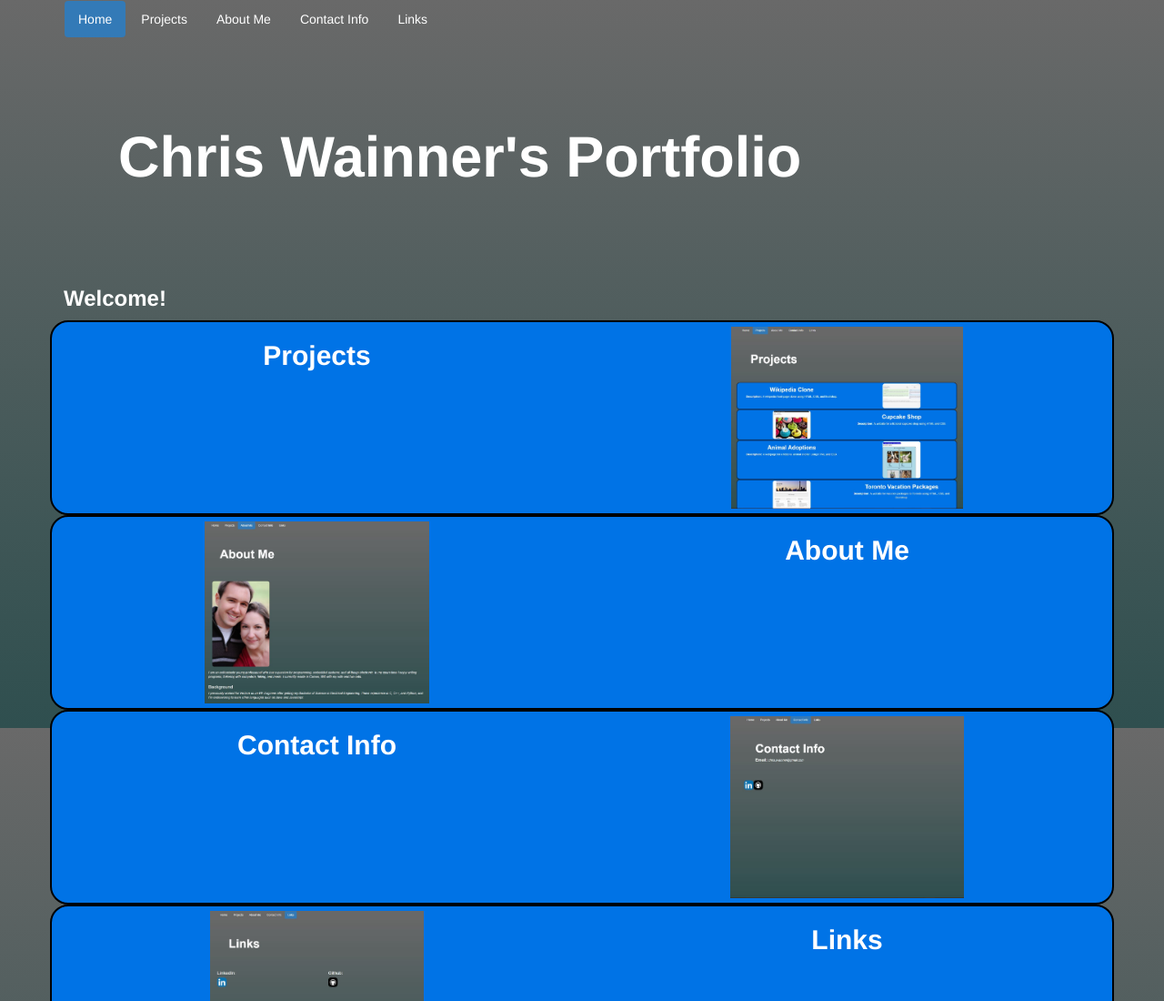
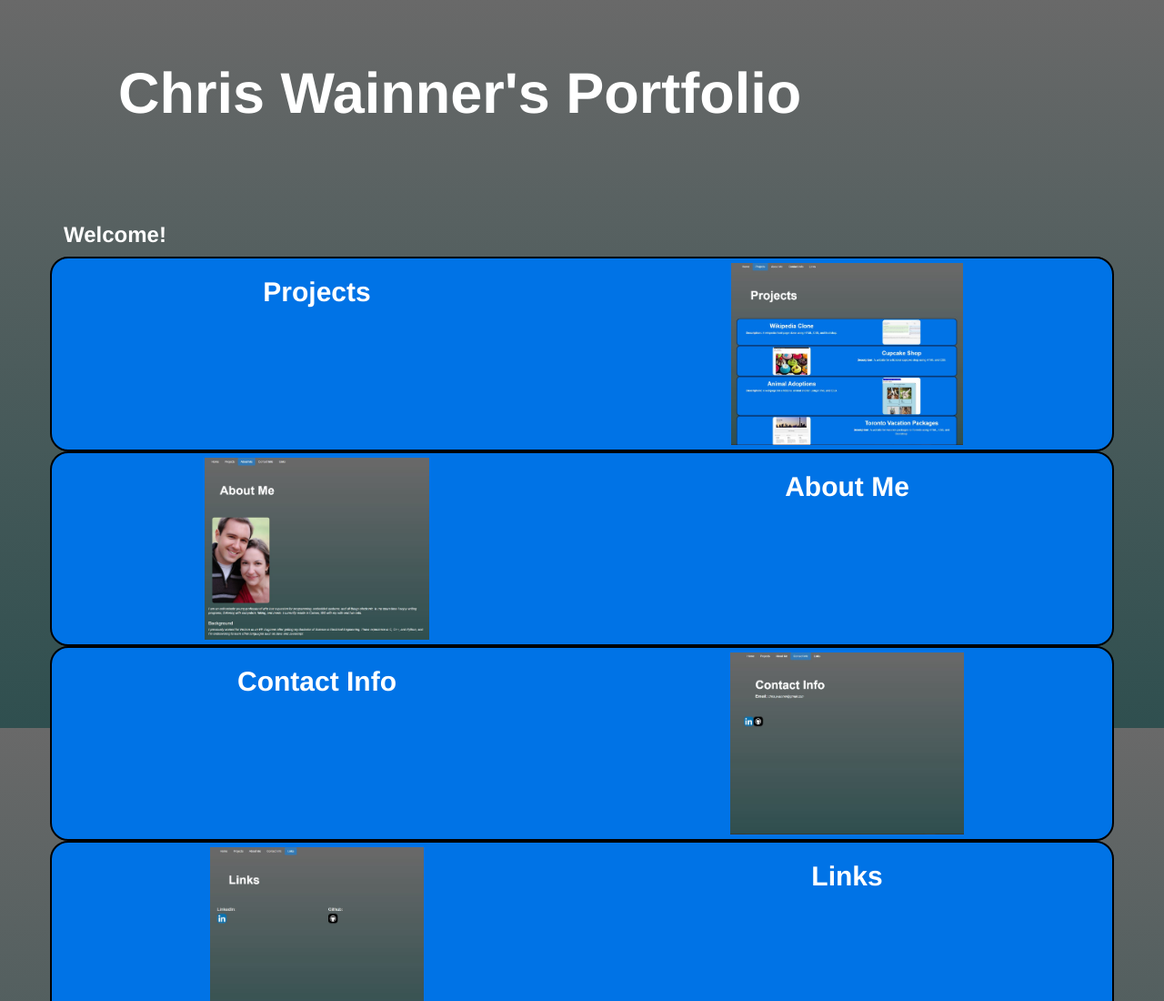
Before and after one commit to cwainner/portfolio, a plain HTML site: page index.html in a window 1280 px wide. Shown: the top 1100 px of the page at 91% size. Drawn offline with nearby package versions, Linux system fonts and the light colour scheme.

Commit message:
Finishing touches, remove navbar from index page

```diff
--- a/index.html
+++ b/index.html
@@ -7,16 +7,6 @@
     </head>
     <body>
         <div class="container">
-            <!--Page-top navbar-->
-            <div class="navbar">
-                <ul class="nav nav-pills">
-                   <li class="active"><a href="index.html">Home</a></li>
-                   <li><a href="Projects.html">Projects</a></li>
-                   <li><a href="about-me.html">About Me</a></li>
-                   <li><a href="contact.html">Contact Info</a></li>
-                   <li><a href="links.html">Links</a></li>
-                </ul>
-            </div>
             <!--Jumbotron with welcome-->
             <div class="jumbotron">
                 <h1><strong>Chris Wainner's Portfolio</strong></h1>
```
Also changed, not shown: about-me.html (+1 -1 lines), 1 other file.
